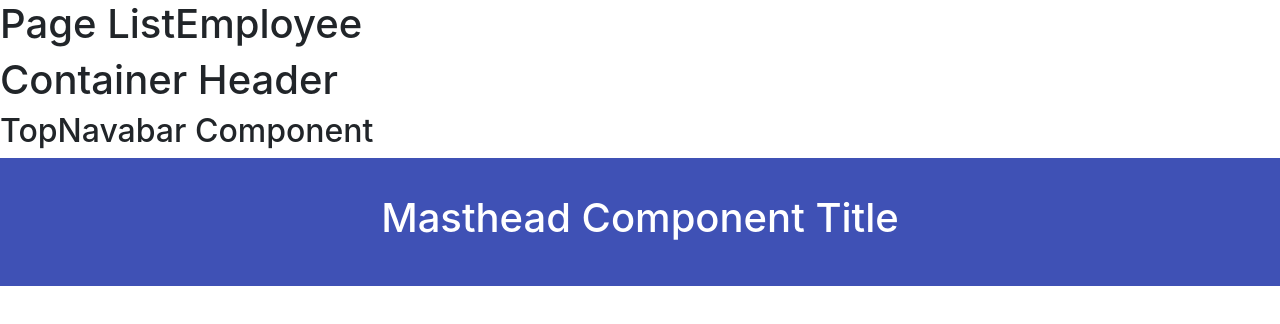
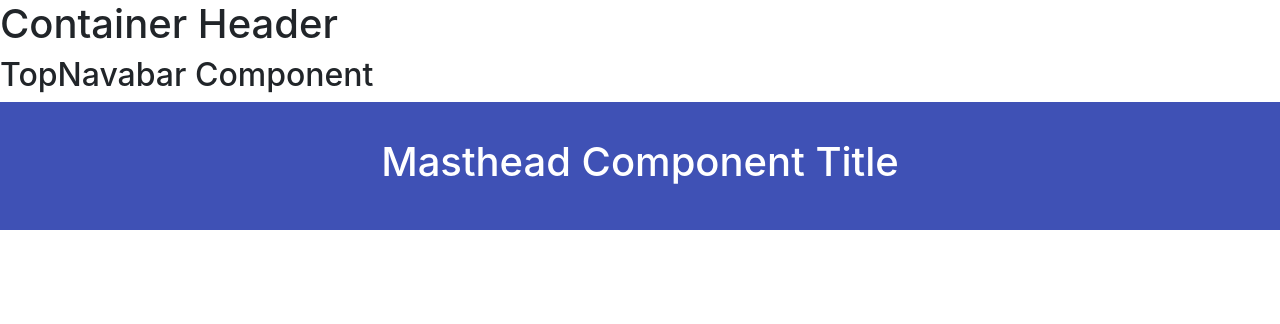
Before and after one commit to Eduk29/employee-react-crud, a React (Create React App) app: page /employee/ in a window 1280 px wide. Shown: the top 324 px of the page. Built offline with nearby package versions, Linux system fonts and the light colour scheme.

Commit message:
Removal of obsolete code

```diff
--- a/src/pages/ListEmployee/ListEmployee.js
+++ b/src/pages/ListEmployee/ListEmployee.js
@@ -4,7 +4,7 @@ import Header from "../../containers/Header/Header";
 const ListEmployee = () => {
   return (
     <div>
-      <h1>Page ListEmployee</h1>
+      {/* <h1>Page ListEmployee</h1> */}
       <Header />
     </div>
   );
```
